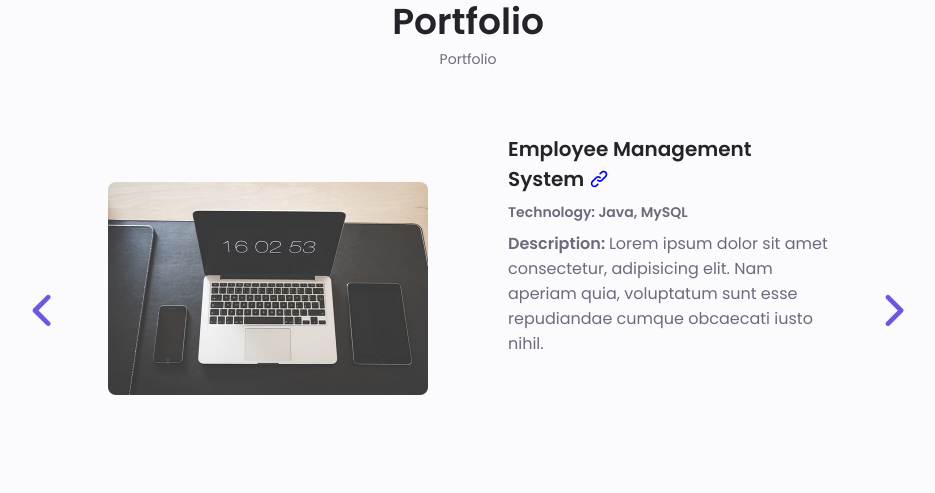
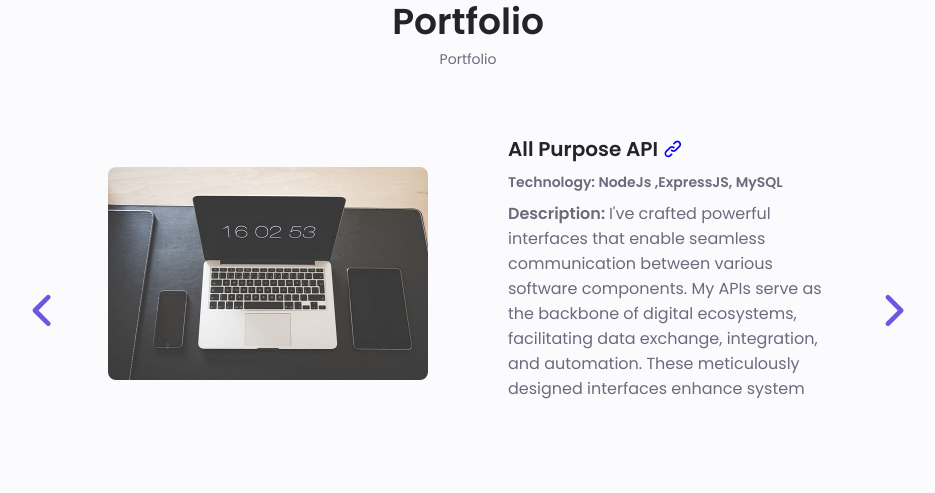
Before and after one commit to jaikishanpatil/my-portfolio, an Angular app: page / in a window 1280 px wide. Shown: the part 3700-4193 px from the top of the page, without its empty margins (172-1107 px from the left). Built offline with nearby package versions, Linux system fonts and the light colour scheme.

Commit message:
project info added

```diff
--- a/src/app/modules/main-module/sub-pages/main/main.component.html
+++ b/src/app/modules/main-module/sub-pages/main/main.component.html
@@ -374,7 +374,7 @@
                         <h3 class="portfolio_title">Reward System For Google Classroom  <a href="https://github.com/jaikishanpatil/Reward-System-For-Google-Classroom" target="_blank" rel="noopener noreferrer"><i class="uil uil-link" title="Click me"></i></a></h3>
                         <!-- <h6 class="portfolio_sub_title">Reward System For Google Classroom</h6> -->
                         <h6 class="portfolio_sub_title"><strong>Technology: </strong>Java, JavaScript, MySQL</h6>
-                        <p class="portfolio_description"><strong>Description: </strong>Lorem dolor sit amet consectetur, adipisicing elit. Nam aperiam quia, voluptatum sunt esse repudiandae cumque obcaecati iusto nihil. Possimus architecto dolorum consequatur corporis modi vero dolores itaque, ut molestias!</p>
+                        <p class="portfolio_description"><strong>Description: </strong>In this project we have developed reward system for Google classroom by using Java and Google API. Purpose behind creating such application is that students will be provoked by the sweet rewards rather than marks, they will have something for which if he/she completes assignment they will get handsome rewards.</p>
                         <!-- <a href="#" class="button button--flex button--small portfolio_button">
                             Demo
                             <i class="uil uil-arrow-right button_icon"></i>
@@ -389,7 +389,7 @@
                         <h3 class="portfolio_title">Dashboard  <a href="https://github.com/jaikishanpatil/Reward-System-For-Google-Classroom" target="_blank" rel="noopener noreferrer"><i class="uil uil-link" title="Click me"></i></a></h3>
                         <!-- <h6 class="portfolio_sub_title">Modern Website</h6> -->
                         <h6 class="portfolio_sub_title"><strong>Technology: </strong>Angular, TypeScript, NodeJs, MySQL</h6>
-                        <p class="portfolio_description"><strong>Description: </strong>Lorem ipsum dolor sit amet consectetur, adipisicing elit. Nam aperiam quia, voluptatum sunt esse repudiandae cumque obcaecati iusto nihil. Possimus architecto dolorum consequatur corporis modi vero dolores itaque, ut molestias! Lorem ipsum dolor sit amet consectetur, adipisicing elit. Nam aperiam quia, voluptatum sunt esse repudiandae cumque obcaecati iusto nihil. Possimus architecto dolorum consequatur corporis modi vero dolores itaque, ut molestias!</p>
+                        <p class="portfolio_description"><strong>Description: </strong>Dashboard user interfaces (UIs) are pivotal tools in modern software. They transform complex data into clear visual insights, providing an intuitive and efficient user experience. Dashboards offer centralized access, customization, and real-time updates, making them indispensable for monitoring performance, facilitating team collaboration, and aligning with organizational goals. In essence, dashboard UI development empowers informed decision-making and data-driven success.</p>
                         <!-- <a href="#" class="button button--flex button--small portfolio_button">
                             Demo
                             <i class="uil uil-arrow-right button_icon"></i>
@@ -404,7 +404,7 @@
                         <h3 class="portfolio_title">My Portfolio  <a href="https://github.com/jaikishanpatil/Reward-System-For-Google-Classroom" target="_blank" rel="noopener noreferrer"><i class="uil uil-link" title="Click me"></i></a></h3>
                         <!-- <h6 class="portfolio_sub_title">Modern Website</h6> -->
                         <h6 class="portfolio_sub_title"><strong>Technology: </strong>Angular, TypeScript, NodeJs, MySQL</h6>
-                        <p class="portfolio_description"> <strong>Description: </strong> Lorem ipsum dolor sit amet consectetur, adipisicing elit. Nam aperiam quia, voluptatum sunt esse repudiandae cumque obcaecati iusto nihil.</p>
+                        <p class="portfolio_description"> <strong>Description: </strong> "My Portfolio" website is a way to showcase my skills, projects, and achievements to the world. It serves as a digital representation of my professional identity, providing a platform to highlight my expertise, experiences, and talents. This website is not just an online resume; it's a dynamic tool that enables me to demonstrate my capabilities, connect with potential collaborators, and leave a lasting impression on visitors.</p>
                         <!-- <a href="#" class="button button--flex button--small portfolio_button">
                             Demo
                             <i class="uil uil-arrow-right button_icon"></i>
@@ -419,7 +419,22 @@
                         <h3 class="portfolio_title">Employee Management System  <a href="https://github.com/jaikishanpatil/Employee-Management-System" target="_blank" rel="noopener noreferrer"><i class="uil uil-link" title="Click me"></i></a></h3>
                         <!-- <h6 class="portfolio_sub_title">Modern Website</h6> -->
                         <h6 class="portfolio_sub_title"><strong>Technology: </strong>Java, MySQL</h6>
-                        <p class="portfolio_description"> <strong>Description: </strong> Lorem ipsum dolor sit amet consectetur, adipisicing elit. Nam aperiam quia, voluptatum sunt esse repudiandae cumque obcaecati iusto nihil.</p>
+                        <p class="portfolio_description"> <strong>Description: </strong> The development of an Employee Management System is aimed at optimizing workforce operations within an organization. This comprehensive tool enhances efficiency by automating tasks such as attendance tracking, payroll management, and HR record-keeping. It simplifies communication between employees and management, facilitates performance evaluation, and ensures compliance with labor laws and company policies. </p>
+                        <!-- <a href="#" class="button button--flex button--small portfolio_button">
+                            Demo
+                            <i class="uil uil-arrow-right button_icon"></i>
+                        </a> -->
+                    </div>
+                </div>
+                <!-- Portfolio 5 -->
+                <div class="portfolio_content grid swiper-slide">
+                    <img src="../../../../../assets/images/portfolio3.jpg" alt="" class="portfolio_img">
+
+                    <div class="portfolio_data">
+                        <h3 class="portfolio_title">All Purpose API  <a href="https://github.com/jaikishanpatil/all-apis" target="_blank" rel="noopener noreferrer"><i class="uil uil-link" title="Click me"></i></a></h3>
+                        <!-- <h6 class="portfolio_sub_title">Modern Website</h6> -->
+                        <h6 class="portfolio_sub_title"><strong>Technology: </strong>NodeJs ,ExpressJS, MySQL</h6>
+                        <p class="portfolio_description"> <strong>Description: </strong>  I've crafted powerful interfaces that enable seamless communication between various software components. My APIs serve as the backbone of digital ecosystems, facilitating data exchange, integration, and automation. These meticulously designed interfaces enhance system interoperability, empowering businesses to unlock new capabilities, streamline processes, and drive innovation. Explore my API projects to witness firsthand how I've bridged the digital divide and enabled transformative connections in the digital landscape.</p>
                         <!-- <a href="#" class="button button--flex button--small portfolio_button">
                             Demo
                             <i class="uil uil-arrow-right button_icon"></i>
@@ -639,16 +654,16 @@
                     </ul>
 
                     <div class="footer_socials">
-                        <a href="#" class="footer_social">
+                        <a href="https://www.instagram.com/jaikishan_patil/" target="_blank" class="footer_social">
                             <i class="uil uil-instagram"></i>
                         </a>
                         <a href="#" class="footer_social">
                             <i class="uil uil-facebook-f"></i>
                         </a>
-                        <a href="#" class="footer_social">
+                        <a href="https://github.com/jaikishanpatil" target="_blank" class="footer_social">
                             <i class="uil uil-github-alt"></i>
                         </a>
-                        <a href="#" class="footer_social">
+                        <a href="https://www.linkedin.com/in/jaikishan-patil-b858ab232" target="_blank" class="footer_social">
                             <i class="uil uil-linkedin-alt"></i>
                         </a>
                     </div>
```
